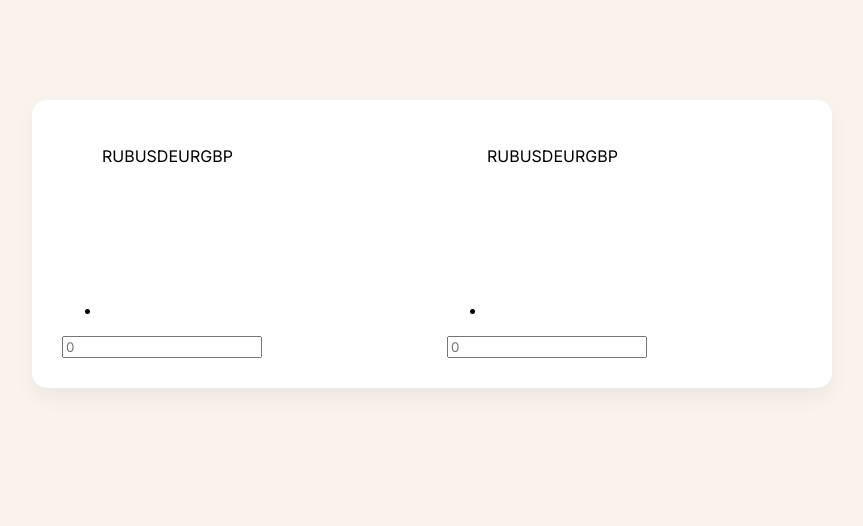
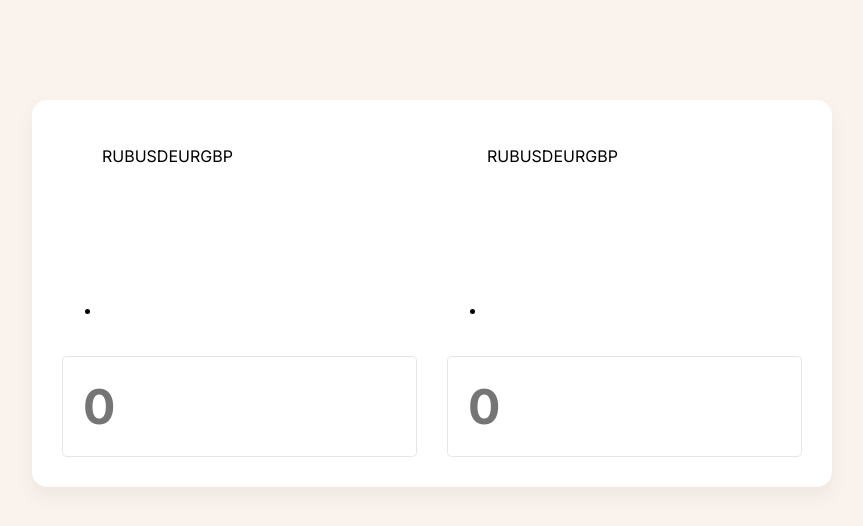
Before and after one commit to djambo05/currency-converter, a React (Create React App) app: page / in a window 1280 px wide. Shown: the top 526 px of the page, without its empty margins (208-1071 px from the left). Built offline with nearby package versions, Linux system fonts and the light colour scheme.

Commit message:
feature: css Block component

```diff
--- a/src/index.scss
+++ b/src/index.scss
@@ -21,3 +21,17 @@ body {
   box-shadow: 0 10px 20px rgba(0, 0, 0, 0.05);
   border-radius: 15px;
 }
+
+.block {
+  input {
+    border: 1px solid rgba(0, 0, 0, 0.1);
+    font-size: 3rem;
+    font-weight: bold;
+    padding: 20px 20px;
+    letter-spacing: 1.3px;
+    outline: none;
+    margin-top: 20px;
+    border-radius: 5px;
+    width: 100%;
+  }
+}
```
